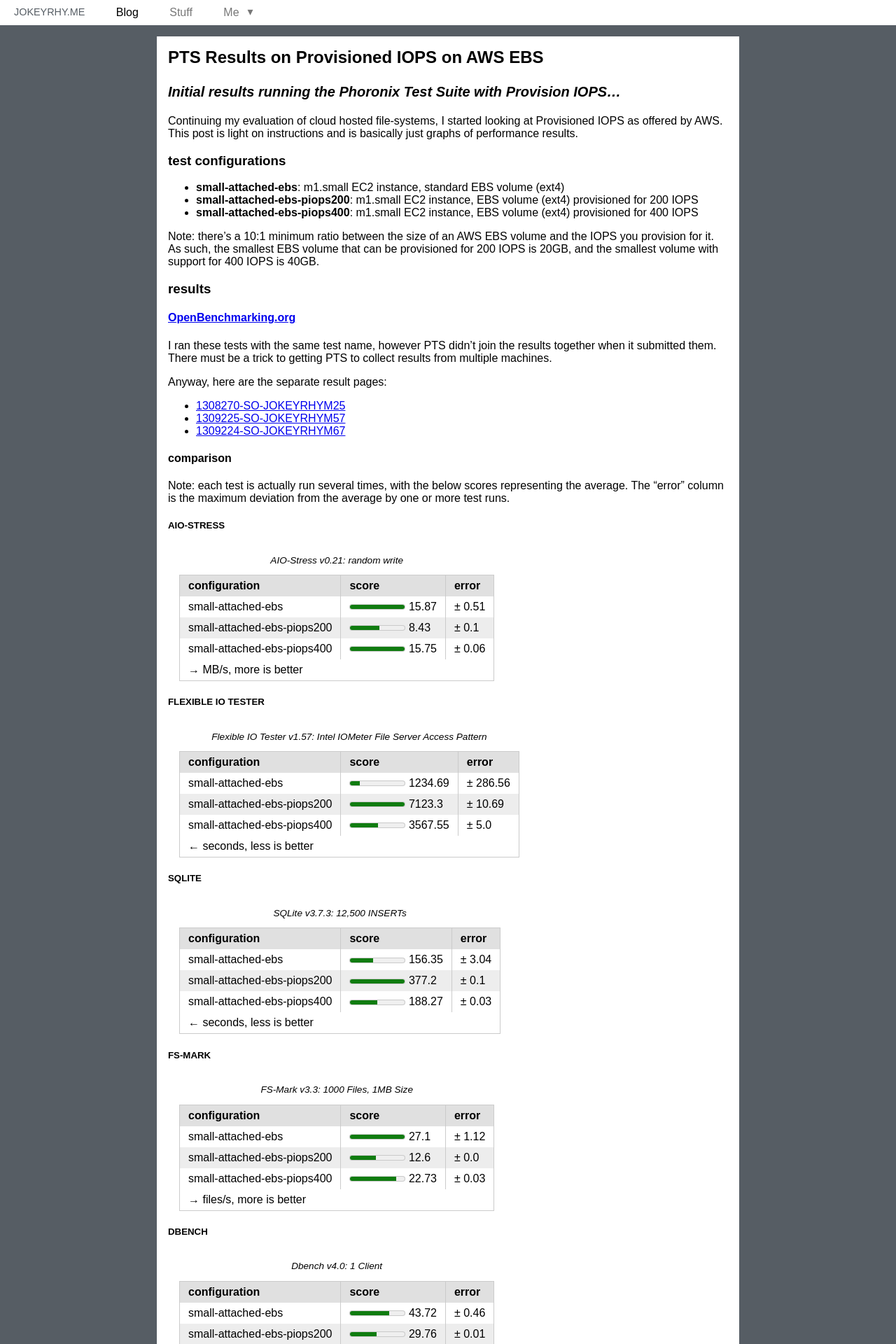
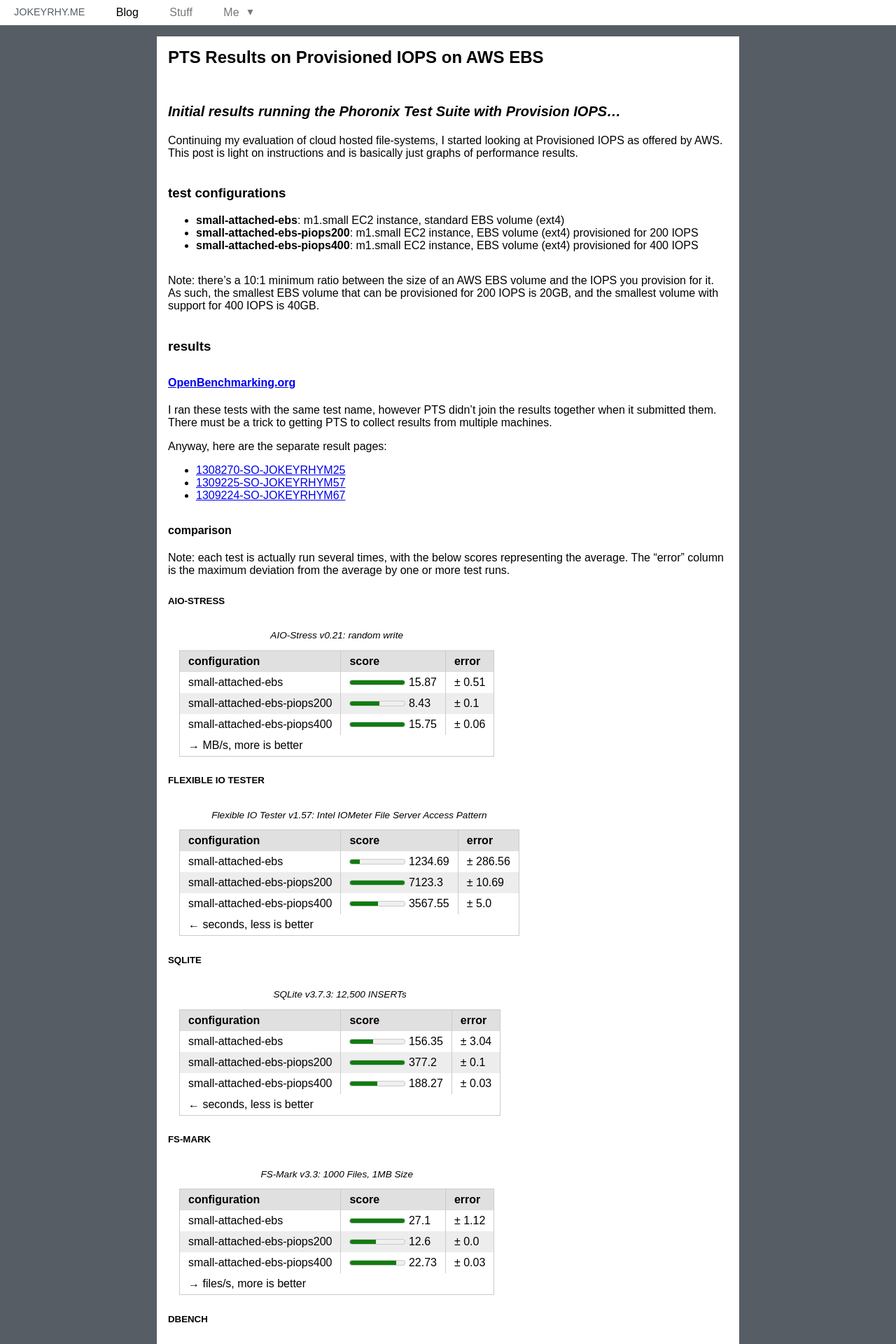
Before and after one commit to jokeyrhyme/jokeyrhyme.github.com, a Jekyll site: the page built from _posts/2013-09-23-1-pts_results_for_piops_on_aws_ebs.md, in a window 1280 px wide. Shown: the top 1920 px of the page at 70% size. Built offline with Jekyll 4.4.1, drawn with Linux system fonts in a browser that asks for light colours.

Commit message:
improve whitespace on blog posts

```diff
--- a/css/main.css
+++ b/css/main.css
@@ -3,9 +3,15 @@
   background-color: #565d64;
 }
 
-h1:first-child, h2:first-child {
+h1:first-child,
+h2:first-child,
+h3:first-child,
+h4:first-child,
+h5:first-child,
+h6:first-child {
   margin-top: 0;
 }
+
 h2 > em {
   font-size: smaller;
 }
@@ -33,6 +39,38 @@
   max-width: 50rem;
   padding: 16px;
   padding: 1rem;
+}
+
+/* post styles */
+
+article.post h1,
+article.post h2,
+article.post h3,
+article.post h4,
+article.post h5,
+article.post h6 {
+  margin-top: 2em;
+}
+
+article.post h1:first-child,
+article.post h2:first-child,
+article.post h3:first-child,
+article.post h4:first-child,
+article.post h5:first-child,
+article.post h6:first-child {
+  margin-top: 0;
+}
+
+article.post ol,
+article.post ul {
+  margin-bottom: 2em;
+}
+
+article.post ol ol,
+article.post ol ul,
+article.post ul ol,
+article.post ul ul {
+  margin-bottom: 0;
 }
 
 /* widget styles */
```
